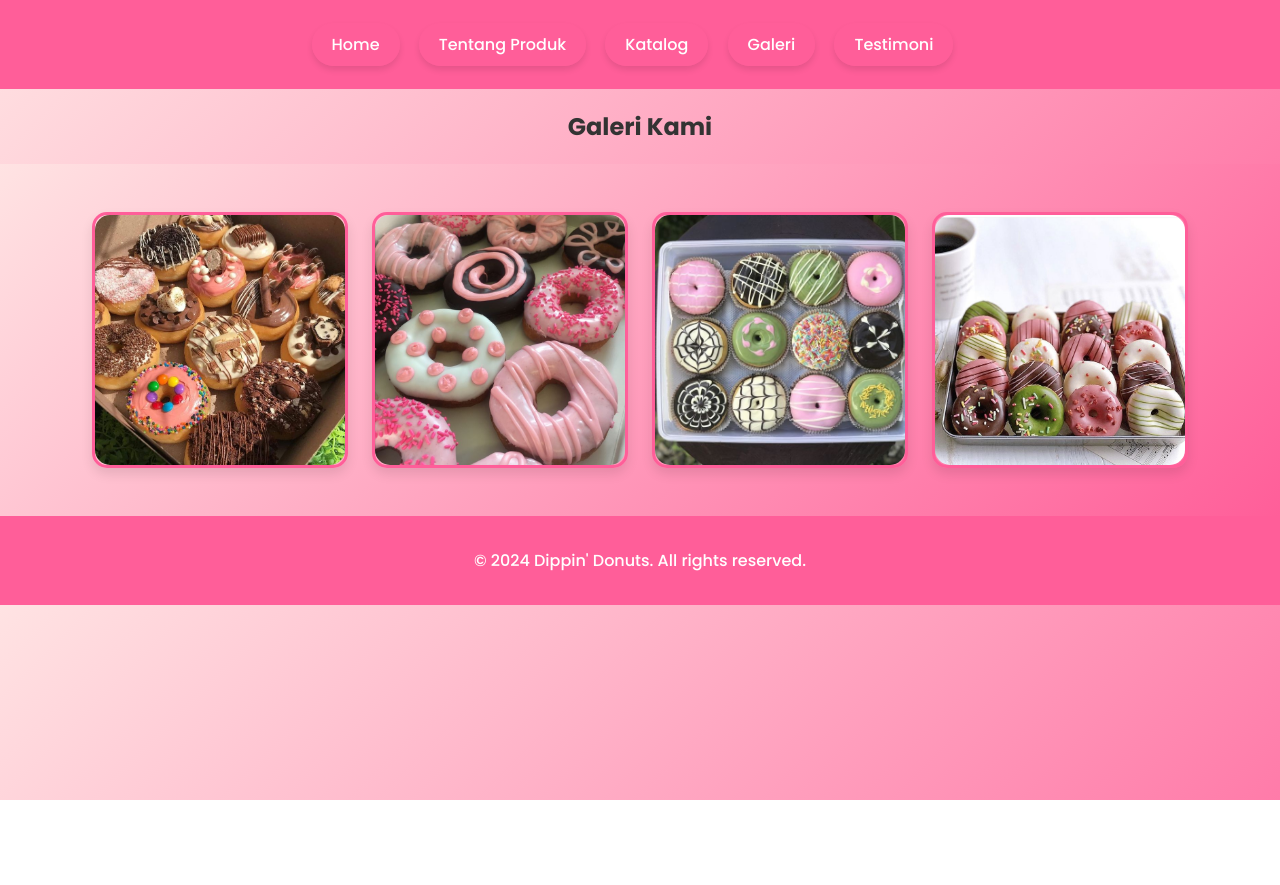
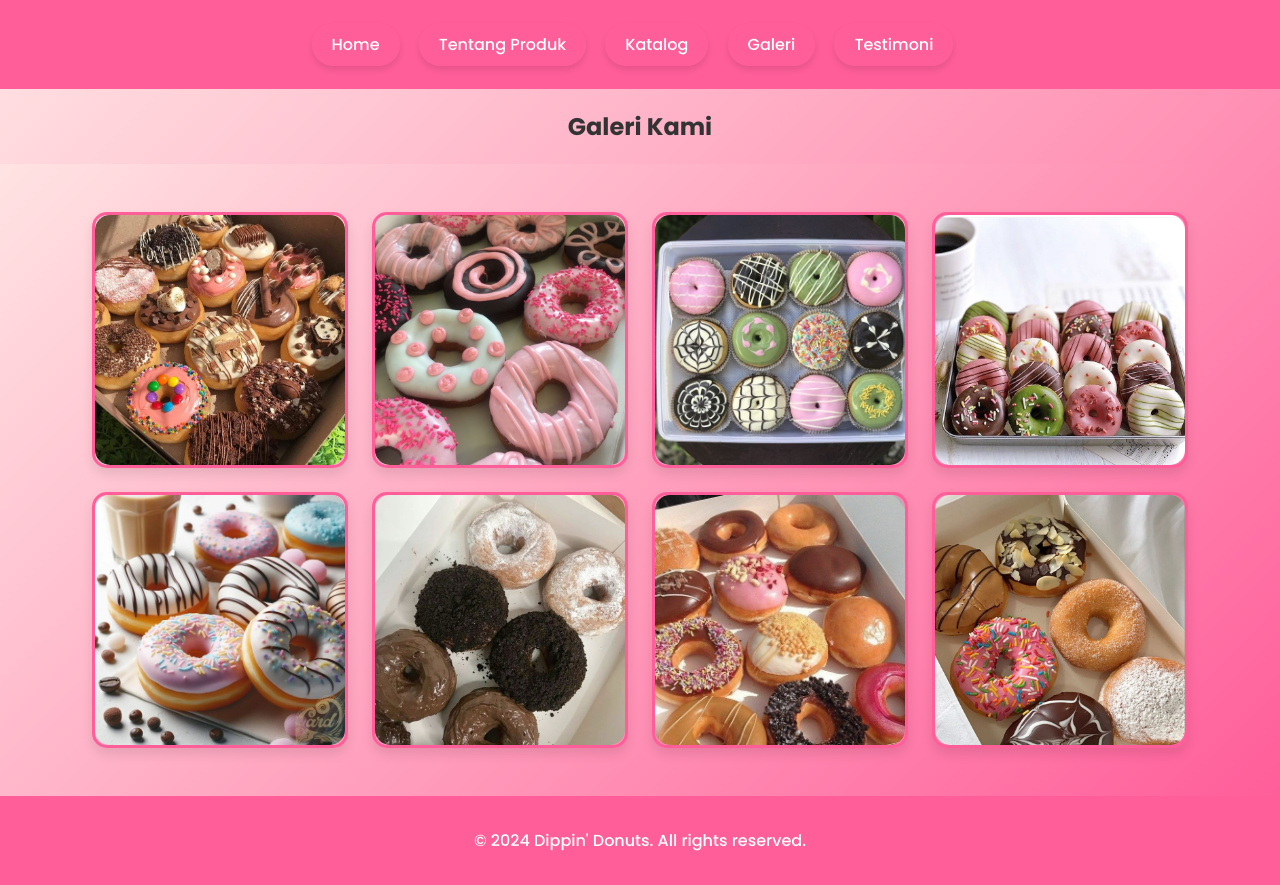
Before and after one commit to agnesgriselda/pweb-HTML_CSS-P21-2024, a plain HTML site: page galeri.html in a window 1280 px wide. Before the commit the page ends 800 px from the top, so only its background shows below. Drawn offline with Linux system fonts and the light colour scheme; files whose address does not match are found by name.

Commit message:
add img to gallery

```diff
--- a/galeri.html
+++ b/galeri.html
@@ -35,6 +35,18 @@
             <div class="gallery-item">
                 <img src="assets/img/donut4.jpg" alt="Donat 4">
             </div>
+            <div class="gallery-item">
+                <img src="assets/img/donut5.jpg" alt="Donat 5">
+            </div>
+            <div class="gallery-item">
+                <img src="assets/img/donut6.jpg" alt="Donat 6">
+            </div>
+            <div class="gallery-item">
+                <img src="assets/img/donut7.jpg" alt="Donat 7">
+            </div>
+             <div class="gallery-item">
+                <img src="assets/img/donut8.jpg" alt="Donat 8">
+            </div>
         </div>
     </section>
     <footer>
```
Also changed, not shown: assets/img/donut5.jpg (added), assets/img/donut6.jpg (added), assets/img/donut7.jpg (added), assets/img/donut8.jpg (added).
